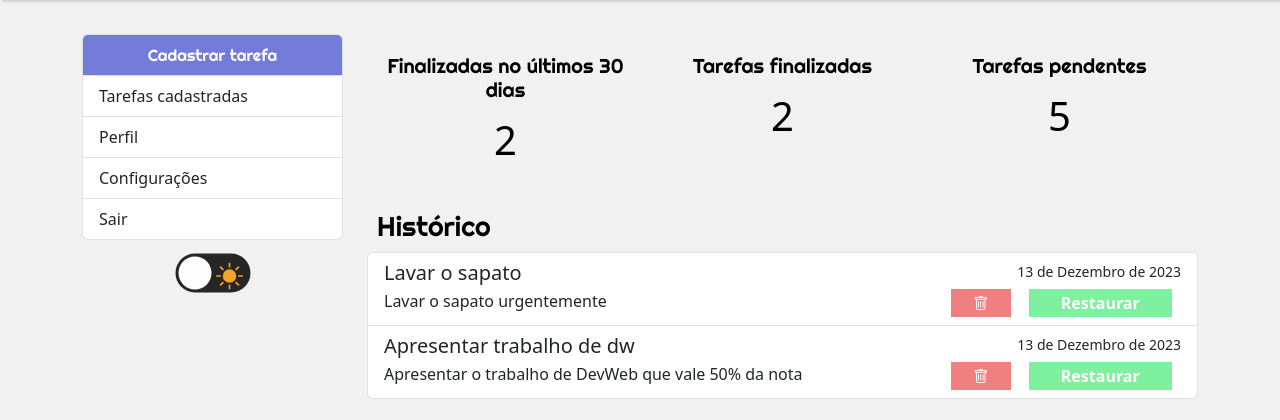
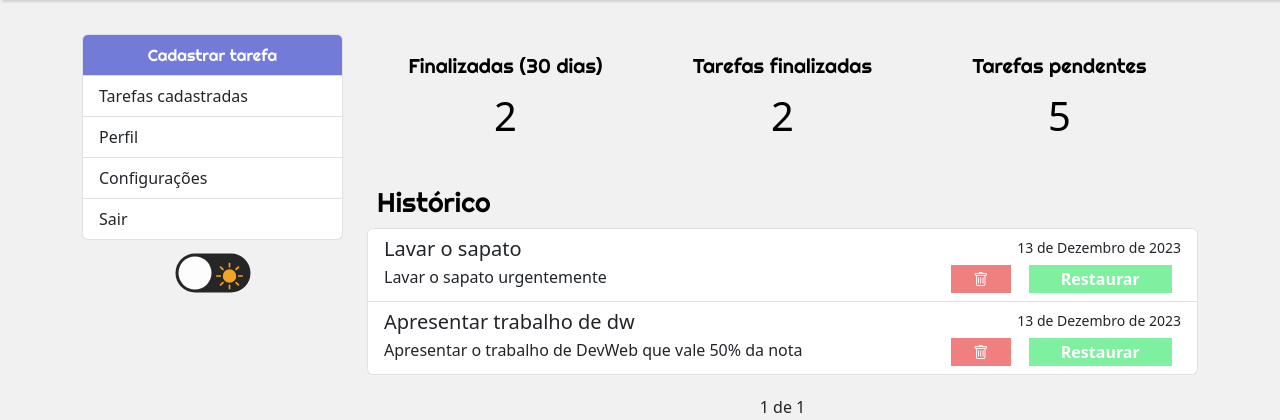
Before and after one commit to MarcusCarvalho21/Projeto-DevWeb, a Django app: page /perfil/ in a window 1280 px wide. Shown: the part 97-517 px from the top of the page. Run offline with Django 4.2, Linux system fonts and the light colour scheme; a user stored in the database is signed in; data comes from the database, SQL or seed files in the repository; both versions use the stored data as it was after the commit; some libraries are stand-ins or nearby versions.

Commit message:
Testando recursos

```diff
--- a/tarefas/templates/tarefas/home.html
+++ b/tarefas/templates/tarefas/home.html
@@ -20,7 +20,7 @@
                 <li class="list-group-item lista-de-tarefas">
                     <div class="d-flex w-100 justify-content-between">
                         {% with encoded_id=tarefa.id|base64_encode %}
-                            <h5 class="mb-1" ><a href="{% url 'verTarefa' encoded_id=encoded_id %}">{{ tarefa.titulo }}</a></h5>
+                            <h5 class="mb-1" >{{ tarefa.titulo }}</h5>
                         {% endwith %}
                         {% if tarefa.done == 'doing' %}
                             <small class="tempoRestante" data-termino="{{ tarefa.termino }}">{{ tarefa.termino }}</small>
--- a/tarefas/templates/tarefas/perfilUser.html
+++ b/tarefas/templates/tarefas/perfilUser.html
@@ -5,7 +5,7 @@
     <div class="container dashboard">
         <div class="row">
             <div class="col-4 dashboard-box">
-                <h4>Finalizadas no últimos 30 dias</h4>
+                <h4>Finalizadas (30 dias)</h4>
                 <span>{{ tarefasRecentes }}</span>
             </div>
             <div class="col-4 dashboard-box">
```
Also changed, not shown: db.sqlite3.
